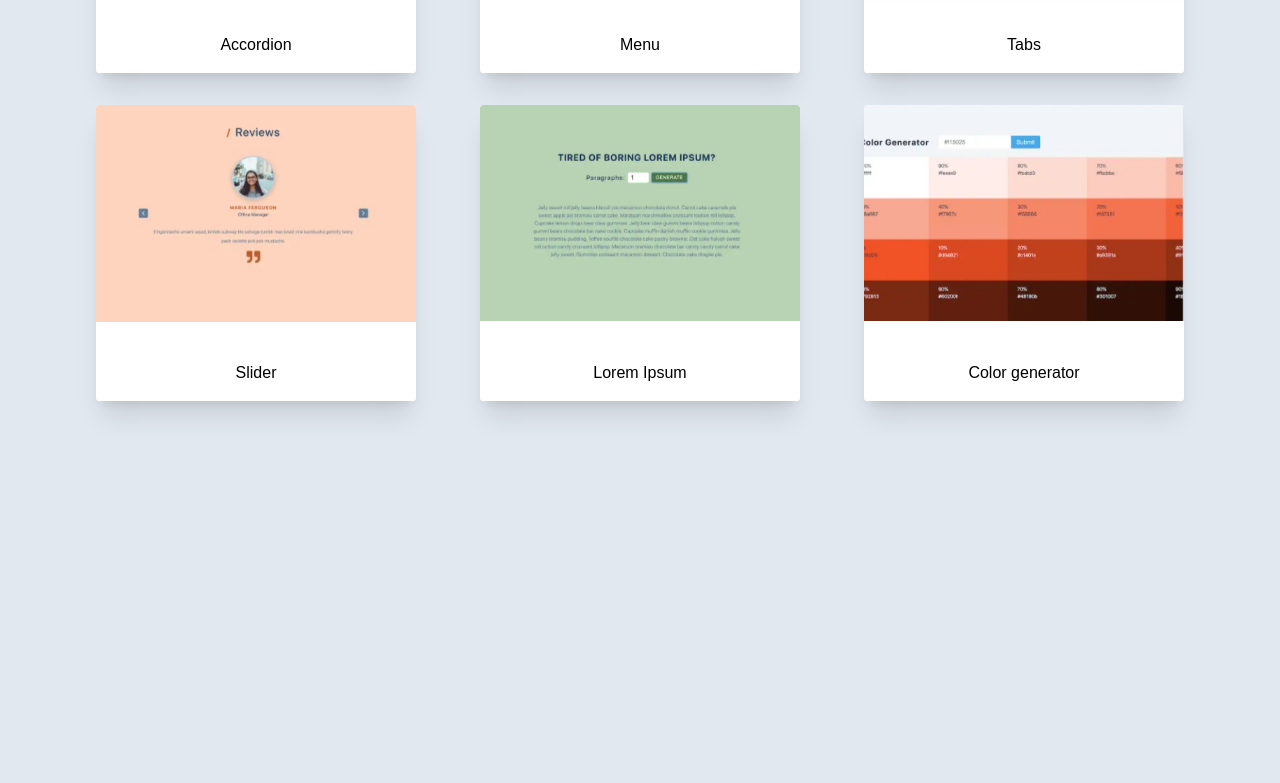
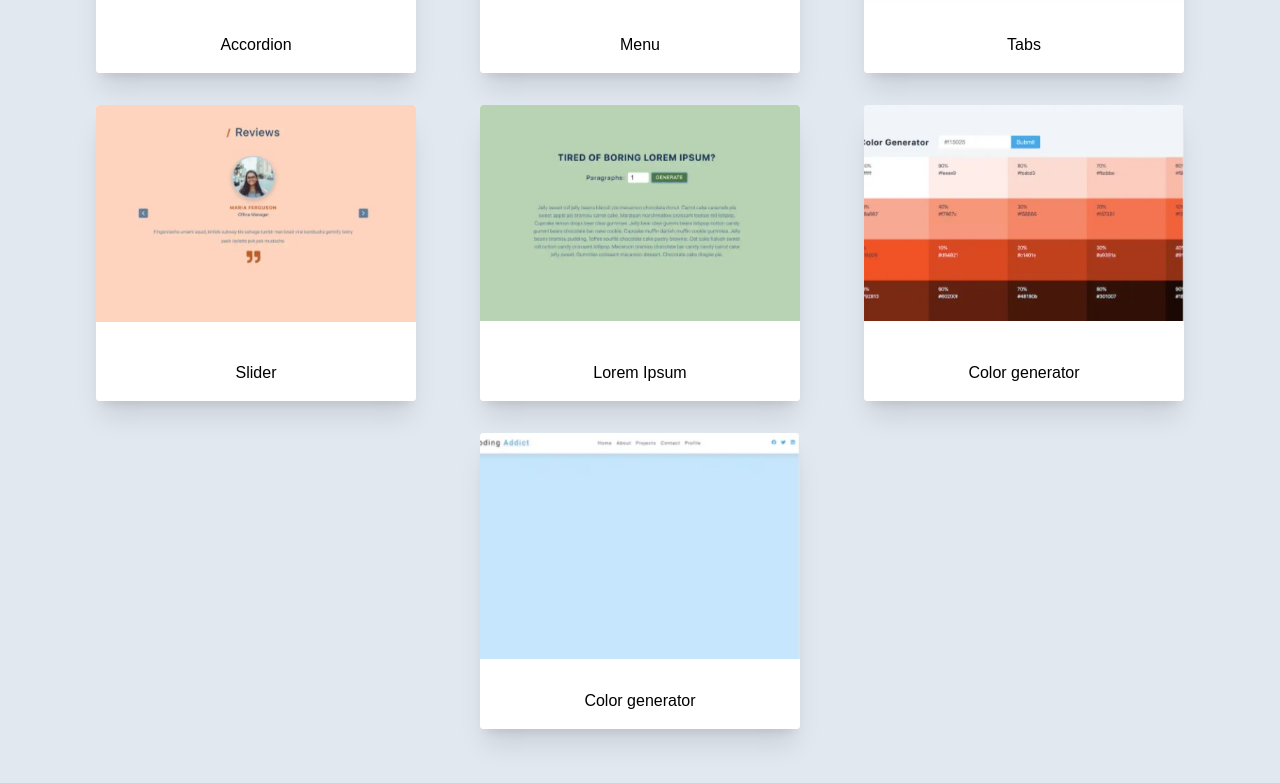
Before and after one commit to evtimlyonov/Projects, a React (Create React App) app: page / in a window 1280 px wide. Shown: the part 1283-2066 px from the top of the page. Before the commit the page ends 1828 px from the top, so only its background shows below. Built offline with nearby package versions, Linux system fonts and the light colour scheme.

Commit message:
Added navbar project

```diff
--- a/src/components/BasicProjects.tsx
+++ b/src/components/BasicProjects.tsx
@@ -53,6 +53,12 @@ const data = [
     img: './images/9.jpg',
     link: 'https://demo-color-generator.netlify.app/',
   },
+  {
+    id: 10,
+    name: 'Color generator',
+    img: './images/10.jpg',
+    link: 'https://demo-navbar-project.netlify.app/',
+  },
 ];
 
 export const BasicProjects = () => {
```
Also changed, not shown: public/images/10.jpg (added).
